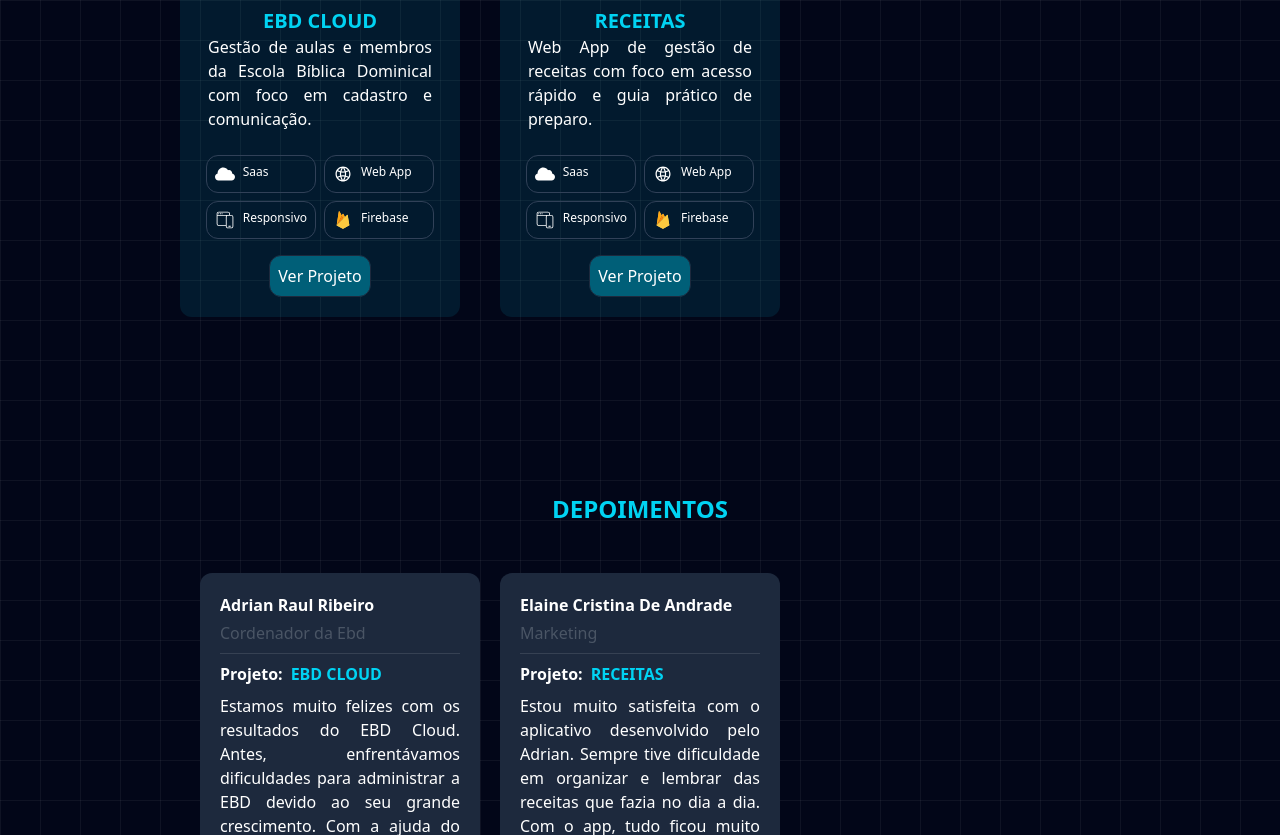
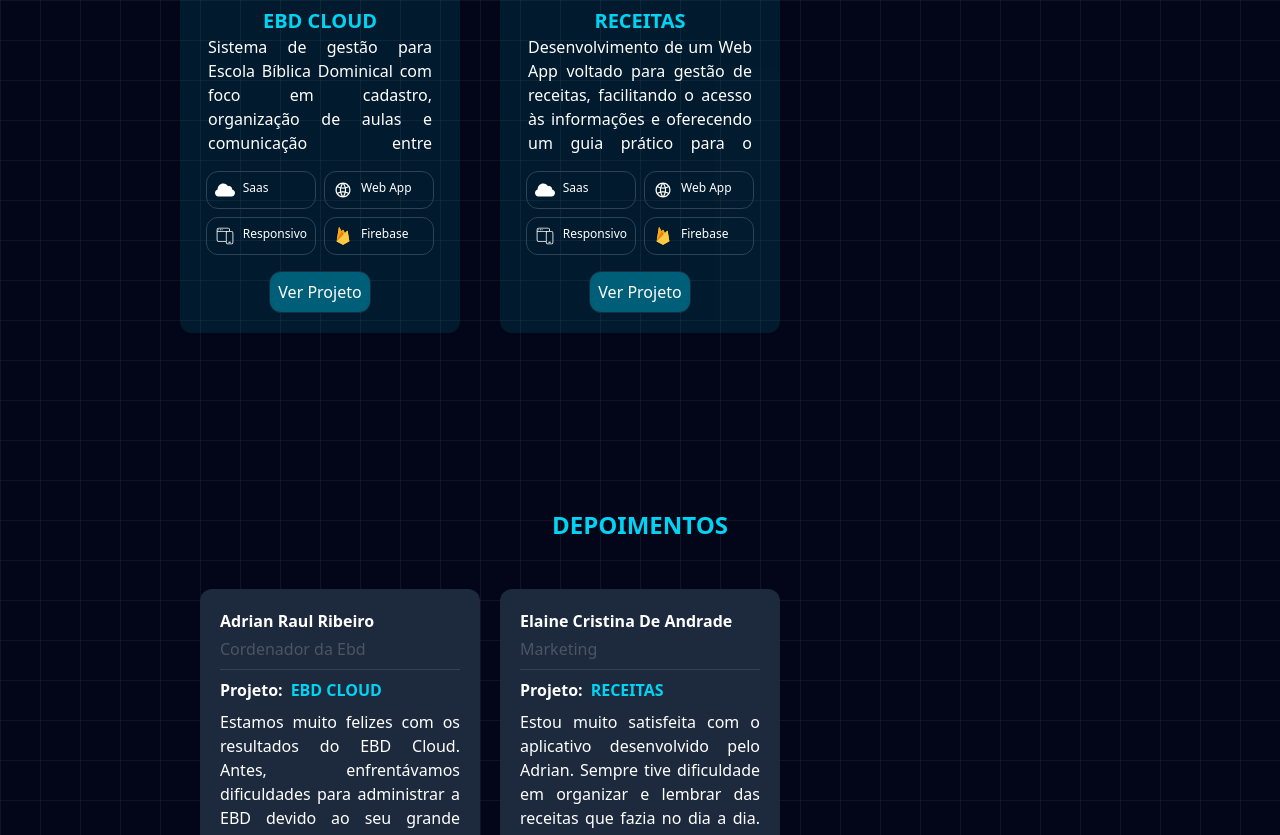
Before and after one commit to Adrriian/portifolio, a website: page index.html in a window 1280 px wide. Shown: the part 2360-3195 px from the top of the page. Drawn offline with Linux system fonts and the light colour scheme; files whose address does not match are found by name.

Commit message:
fazendo atualização do scrollbar

```diff
--- a/index.html
+++ b/index.html
@@ -165,8 +165,9 @@
                         <div class="flex flex-col items-center">
                             <h1 class="text-cyan-400 text-xl font-bold transition-all duration-300 ease-linear">EBD
                                 CLOUD</h1>
-                            <p class="max-w-60 text-justify px-2 pb-2 text-white ">Gestão de aulas e membros da Escola
-                                Bíblica Dominical com foco em cadastro e comunicação.</p>
+                            <div class="max-w-60 max-h-30 overflow-y-scroll scrollbar scrollbar-thumb-cyan-400/5 text-justify px-2 pb-2 text-white">
+                                <p class=" text-white ">Sistema de gestão para Escola Bíblica Dominical com foco em cadastro, organização de aulas e comunicação entre membros.</p>
+                            </div>
                         </div>
                         <div class="grid grid-cols-2 gap-2">
                             <div class="flex gap-2 p-2 border border-slate-700 rounded-xl">
@@ -199,8 +200,8 @@
                         <div class="flex flex-col items-center">
                             <h1 class="text-cyan-400 text-xl font-bold transition-all duration-300 ease-linear">RECEITAS
                             </h1>
-                            <div class="max-w-60 max-h-10 overflow-y-scroll text-justify px-2 pb-2 text-white">
-                                 <p class="text-white">Web App de gestão de receitas com foco em acesso rápido e guia prático de preparo.</p>
+                            <div class="max-w-60 max-h-30 overflow-y-scroll scrollbar scrollbar-thumb-cyan-400/5  text-justify px-2 pb-2 text-white">
+                                <p class="text-white">Desenvolvimento de um Web App voltado para gestão de receitas, facilitando o acesso às informações e oferecendo um guia prático para o preparo das receitas.</p>
                             </div>
 
                         </div>
--- a/package.json
+++ b/package.json
@@ -2,5 +2,8 @@
   "dependencies": {
     "@tailwindcss/cli": "^4.2.4",
     "tailwindcss": "^4.2.4"
+  },
+  "devDependencies": {
+    "tailwind-scrollbar": "^4.0.2"
   }
 }
--- a/src/css/input.css
+++ b/src/css/input.css
@@ -1 +1,2 @@
 @import "tailwindcss";
+@plugin 'tailwind-scrollbar';
```
Also changed, not shown: src/css/output.css, 1 other file.
